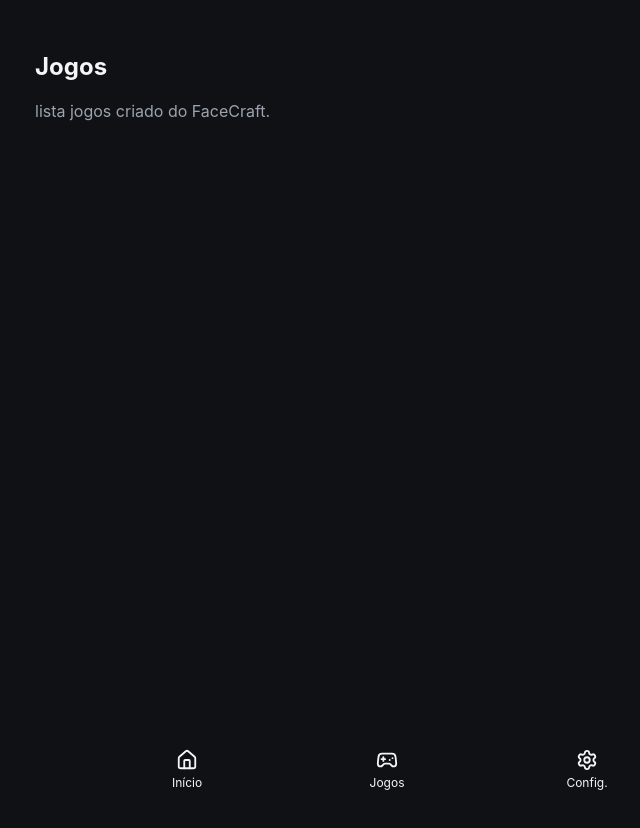
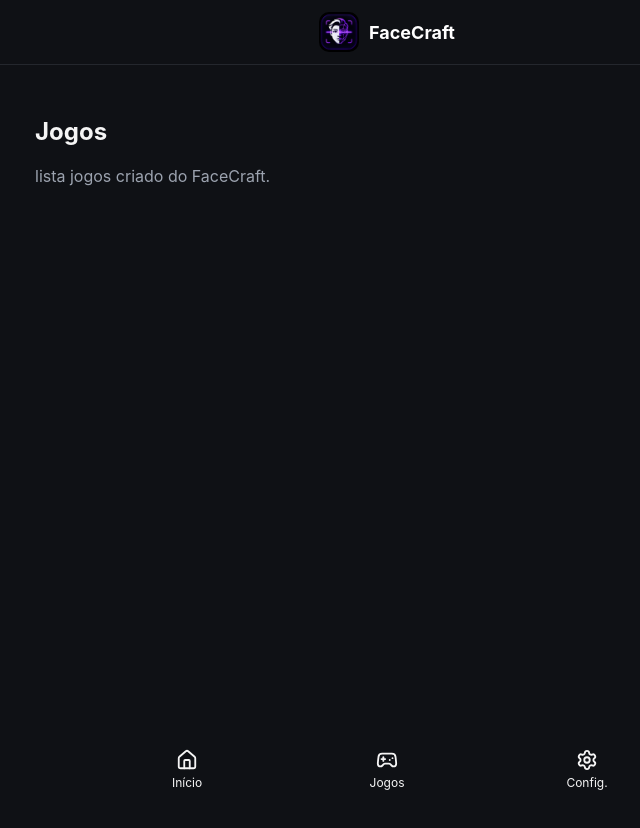
Before and after one commit to brunomarquesdeveloper/FaceCraft, a Vue app in the folder aplicativo/: page /jogos in a window 1280 px wide. Shown: the top 828 px of the page, without its empty margins (253-893 px from the left). Before the commit the page ends 800 px from the top, so only its background shows below. Built offline with nearby package versions, Linux system fonts and the light colour scheme.

Commit message:
criar header

```diff
--- a/aplicativo/src/App.vue
+++ b/aplicativo/src/App.vue
@@ -1,7 +1,10 @@
 <script setup lang="ts">
 import { RouterView } from 'vue-router'
+import Header from './components/Header.vue'
 </script>
 
 <template>
+  <Header />
+
   <RouterView />
 </template>
--- /dev/null
+++ b/aplicativo/src/components/Header.vue
@@ -0,0 +1,55 @@
+<template>
+  <header class="app-header">
+    <div class="header-content">
+      <div class="brand">
+        <img
+          src="/icons/icon-192.png"
+          alt="FaceCraft"
+          class="brand-logo"
+        />
+
+        <span class="brand-name">FaceCraft</span>
+      </div>
+    </div>
+  </header>
+</template>
+
+<style scoped>
+.app-header {
+  width: 100%;
+  background: #0f1115;
+  border-bottom: 1px solid #24272d;
+}
+
+.header-content {
+  width: 100%;
+  max-width: 480px;
+  height: 64px;
+  margin: 0 auto;
+  padding: 0 20px;
+
+  display: flex;
+  align-items: center;
+  justify-content: center;
+}
+
+.brand {
+  display: flex;
+  align-items: center;
+  justify-content: center;
+  gap: 10px;
+}
+
+.brand-logo {
+  width: 40px;
+  height: 40px;
+  border-radius: 10px;
+  object-fit: cover;
+}
+
+.brand-name {
+  color: #fff;
+  font-size: 18px;
+  font-weight: 700;
+}
+</style>
```
Also changed, not shown: 1 other file (tests, documents, lock files or other folders).
